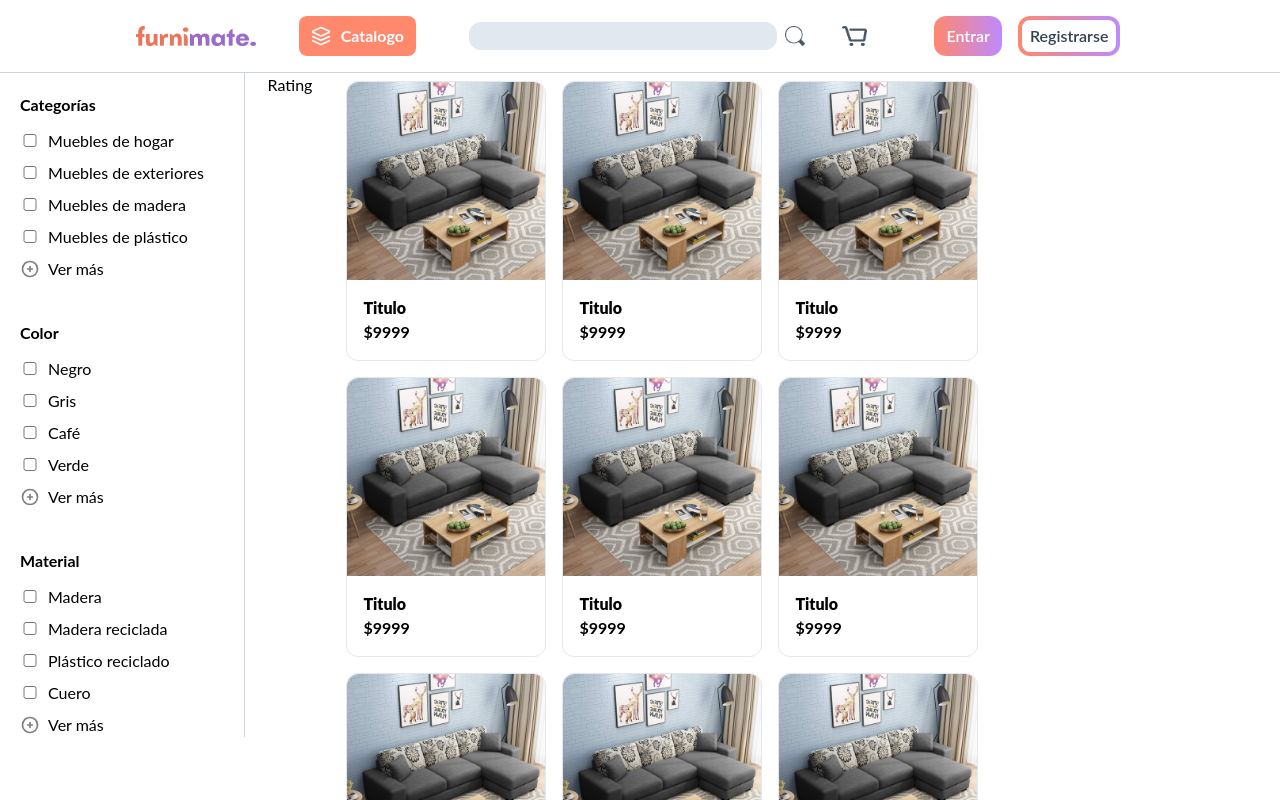
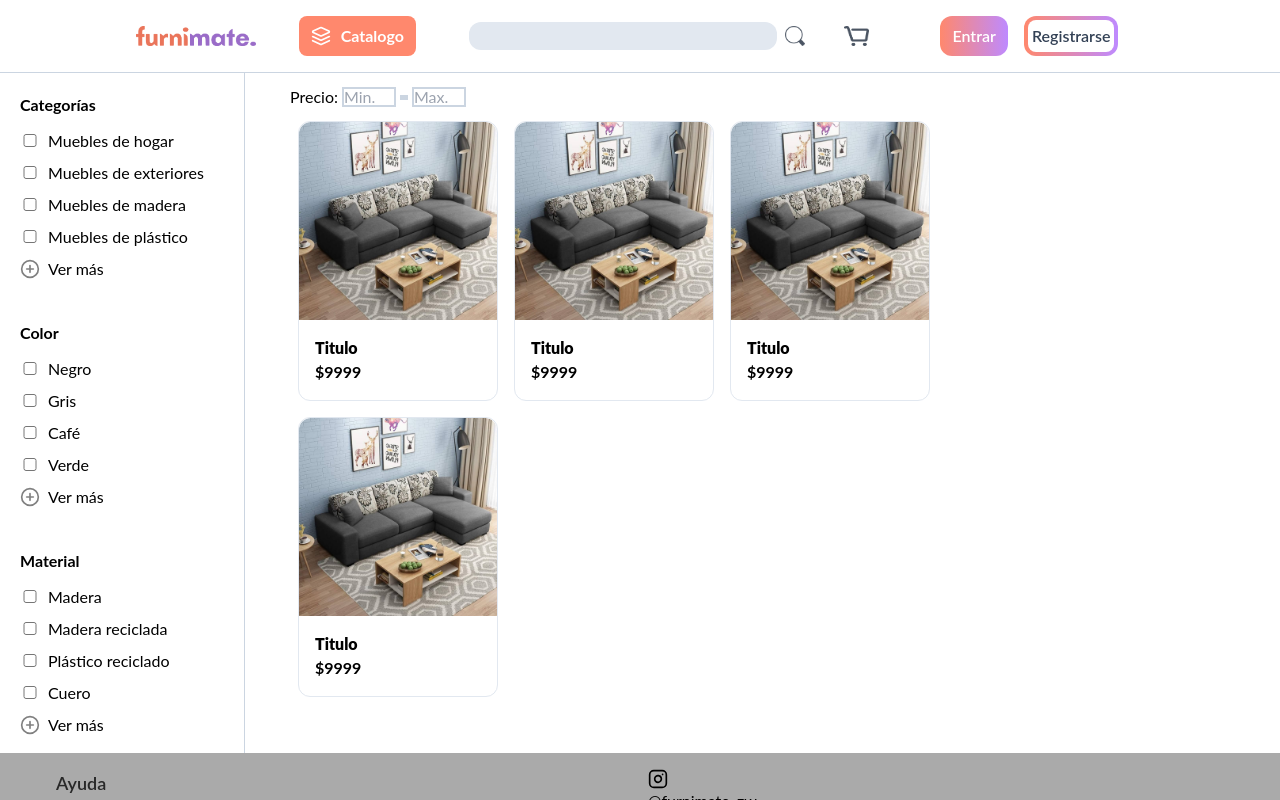
Before and after one commit to plantnt/reactmate, a React (Vite) app: page / in a window 1280 px wide. Shown: the top 800 px of the page. Built offline with nearby package versions, Linux system fonts and the light colour scheme.

Commit message:
modified:   src/App.tsx 	modified:   src/components/UI/navbar.tsx 	modified:   src/components/filters.tsx 	modified:   src/components/rating.tsx 	modified:   src/index.css 	modified:   src/pages/Home.tsx

```diff
--- a/src/App.tsx
+++ b/src/App.tsx
@@ -11,7 +11,7 @@ import HelpPage from './pages/Help'
 const App = () => {
   return (
     <Router>
-        <Navbar></Navbar>
+      <Navbar></Navbar>
       <main>
         <Routes>
           <Route path='/' element={<Home/>} />
--- a/src/components/UI/navbar.tsx
+++ b/src/components/UI/navbar.tsx
@@ -46,7 +46,7 @@ const Navbar = () => {
                 <NavLink to='signUp'>
                   <div className="mx-auto flex items-center justify-center ml-4 cursor-pointer select-none">
                     <div className="h-10 w-full p-1 rounded-xl bg-gradient-to-r from-[#FF886D] to-[#BE8AFF]">
-                      <div className="flex h-full w-full p-2 items-center justify-center bg-white rounded-lg">
+                      <div className="flex p-1 bg-white rounded-lg">
                         <h1 className="font-semibold text-slate-700">
                           Registrarse
                           </h1>
--- a/src/components/filters.tsx
+++ b/src/components/filters.tsx
@@ -1,9 +1,8 @@
-import { IconCirclePlus } from "@tabler/icons-react"
-
+import { PlusCircle } from "lucide-react"
 export default function Filters(){
     return(
         <div>
-            <div id="filters" className="h-full pt-5 pl-5 pr-10 border-r-[1px] border-slate-300">
+            <div id="filters" className="h-full max-w-[300px] py-5 pl-5 pr-10 border-r-[1px] border-slate-300 bg-white ">
                 <h2 className="font-bold mb-3">Categorías</h2>
                 <ul className="flex flex-col space-y-2">
                     <li>
@@ -24,7 +23,7 @@ export default function Filters(){
                     </li>
                     <li>
                         <label htmlFor="IconCirclePlus" className="flex items-center">
-                            <IconCirclePlus size={20} color="gray" className="cursor-pointer mr-2 hover:opacity-50 transition-all" />
+                            <PlusCircle size={20} color="gray" className="cursor-pointer mr-2 hover:opacity-50 transition-all" />
                             Ver más
                         </label>
                     </li>
@@ -49,7 +48,7 @@ export default function Filters(){
                     </li>
                     <li>
                         <label htmlFor="IconCirclePlus" className="flex items-center">
-                            <IconCirclePlus size={20} color="gray" className="cursor-pointer mr-2 hover:opacity-50 transition-all" />
+                            <PlusCircle size={20} color="gray" className="cursor-pointer mr-2 hover:opacity-50 transition-all" />
                             Ver más
                         </label>
                     </li>
@@ -74,7 +73,7 @@ export default function Filters(){
                     </li>
                     <li>
                         <label htmlFor="IconCirclePlus" className="flex items-center">
-                            <IconCirclePlus size={20} color="gray" className="cursor-pointer mr-2 hover:opacity-50 transition-all" />
+                            <PlusCircle size={20} color="gray" className="cursor-pointer mr-2 hover:opacity-50 transition-all" />
                             Ver más
                         </label>
                     </li>
--- a/src/components/rating.tsx
+++ b/src/components/rating.tsx
@@ -1,7 +1,12 @@
 export default function Rating(){
     return(
         <div>
-            Rating
+            <label htmlFor="" className="flex items-center">
+                Precio:
+                <input type="text" className="border-2 border-slate-300 w-[54px] h-[1.2em] mx-1 outline-none" placeholder="Min."/>
+                <span className="block w-[8px] h-[5px] bg-slate-300"></span>
+                <input type="text" className="border-2 border-slate-300 w-[54px] h-[1.2em] mx-1 outline-none" placeholder="Max."/>
+            </label>
         </div>
     )
 }
--- a/src/index.css
+++ b/src/index.css
@@ -1,9 +1,9 @@
-/*@ts-ignore*/
-@tailwind base;
-@tailwind components;
-@tailwind utilities;
+@import "tailwindcss/base";
+@import "tailwindcss/components";
+@import "tailwindcss/utilities";
 
 @import url('https://fonts.googleapis.com/css2?family=Lato:ital,wght@0,100;0,300;0,400;0,700;0,900;1,100;1,300&display=swap');
+
 
 
 *{
@@ -11,6 +11,7 @@
   padding: 0;
   box-sizing: border-box;
   font-family: 'Lato', sans-serif;
+  overflow-x: hidden;
 }
 
 body{
--- a/src/pages/Home.tsx
+++ b/src/pages/Home.tsx
@@ -5,34 +5,24 @@ import Rating from "../components/rating"
 
 const Home = () => {
     return(
-        <div className="h-full overflow-x-hidden">
-            <div className="flex flex-row justify-center">
-                <div className="absolute left-0">
-                    <Filters></Filters>
+        <div className="h-full w-full flex flex-col items-center">
+            <div className="absolute left-0">
+                <Filters/>
+            </div>
+            <div>
+                <div className="mt-3">
+                    <Rating/>
                 </div>
-                <Rating/>
-                <div className="flex flex-wrap justify-center max-w-[700px] p-2">
-                    <ProductCard></ProductCard>
-                    <ProductCard></ProductCard>
-                    <ProductCard></ProductCard>
-                    <ProductCard></ProductCard>
-                    <ProductCard></ProductCard>
-                    <ProductCard></ProductCard>
-                    <ProductCard></ProductCard>
-                    <ProductCard></ProductCard>
-                    <ProductCard></ProductCard>
-                    <ProductCard></ProductCard>
-                    <ProductCard></ProductCard>
-                    <ProductCard></ProductCard>
-                    <ProductCard></ProductCard>
-                    <ProductCard></ProductCard>
-                    <ProductCard></ProductCard>
+                <div className="flex flex-wrap max-w-[700px] pt-3">
+                    <ProductCard />
+                    <ProductCard />
+                    <ProductCard />
+                    <ProductCard />
                 </div>
             </div>
-            <div className="w-full">
-                <Footer />
+            <div className="w-full z-50">
+                <Footer/>
             </div>
-
         </div>
     )
 }
```
